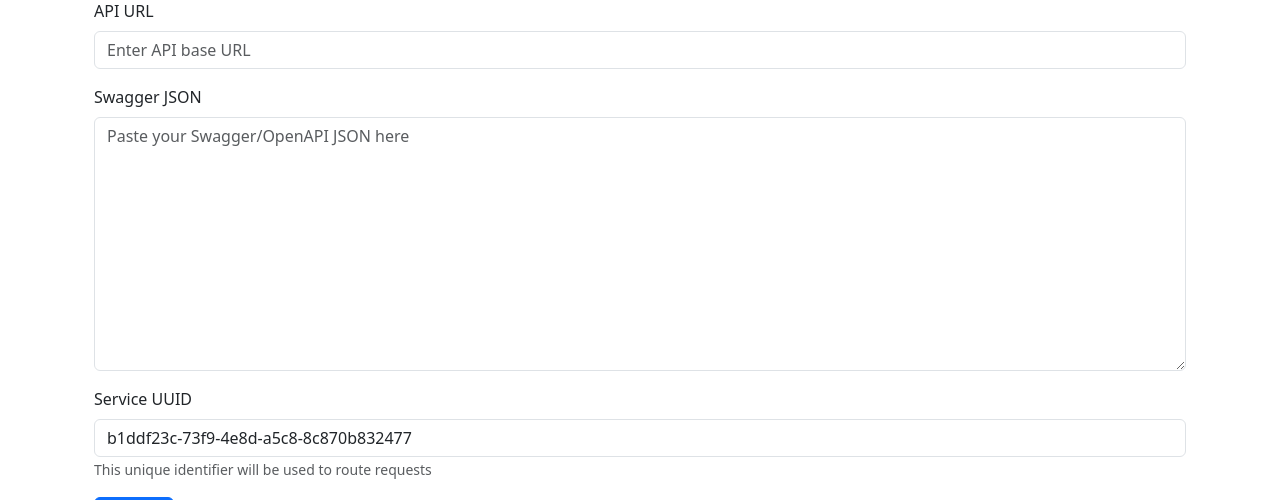
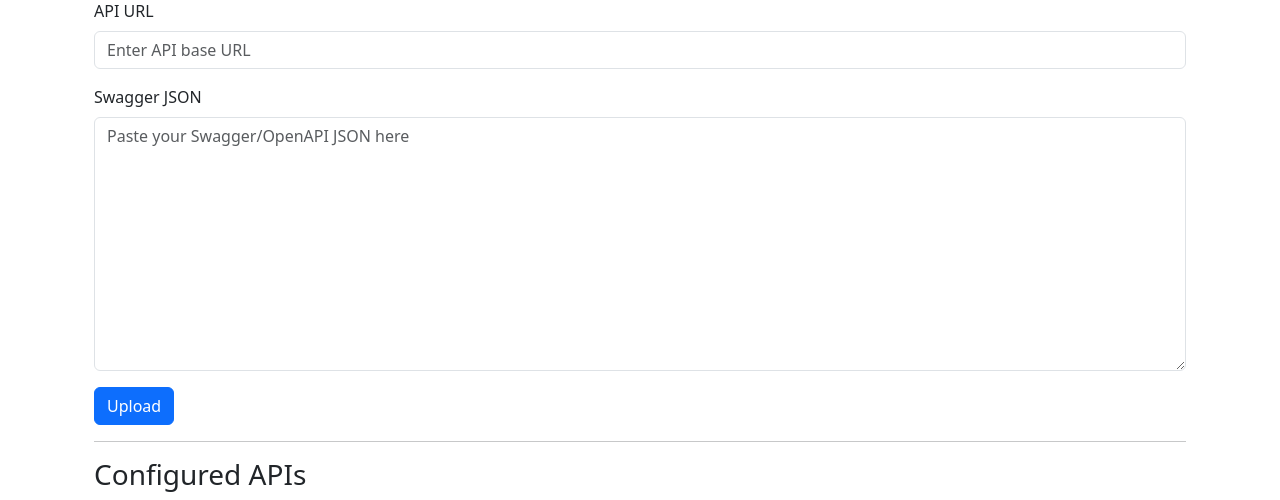
Before and after one commit to w757/anonymization_manager, a Flask app: page / in a window 1280 px wide. Shown: the part 143-643 px from the top of the page. Run offline with Flask 3, Linux system fonts and the light colour scheme; the visitor is signed in with stand-in values (Sample User, id 1); data that the repository does not hold is empty.

Commit message:
general fix

```diff
--- a/Proxy/app.py
+++ b/Proxy/app.py
@@ -4,7 +4,7 @@ import uuid
 from flask import Flask, render_template, request, redirect, url_for, flash, jsonify
 from flask_sqlalchemy import SQLAlchemy
 from models import db, SwaggerAPI, Endpoint, Field, AnonymizationMethod, FieldAnonymization, User
-from forms import SwaggerForm, AnonymizationForm
+from forms import SwaggerForm, AnonymizationForm, RegisterForm
 import json
 #from data_identifier import analyze_field
 import secrets
@@ -71,7 +71,7 @@ def login():
 
 
 
-from forms import RegisterForm  # importuj formularz
+
 
 @app.route('/register', methods=['GET', 'POST'])
 def register():
@@ -82,14 +82,14 @@ def register():
             flash('Username already taken.', 'danger')
             return render_template('register.html', form=form)
 
-        user = User(username=form.username.data, role='user')
+        # Ustaw domyślnie jako user — lub jako admin jeśli chcesz tymczasowo
+        user = User(username=form.username.data, role='admin')  # <- lub 'user'
         user.set_password(form.password.data)
         db.session.add(user)
         db.session.commit()
         flash('User registered successfully!', 'success')
         return redirect(url_for('login'))
     return render_template('register.html', form=form)
-
 
 
 @app.route('/logout', methods=['POST'])
--- a/Proxy/models.py
+++ b/Proxy/models.py
@@ -33,7 +33,6 @@ class SwaggerAPI(db.Model):
 
 
 
-
 class Endpoint(db.Model):
     id = db.Column(db.Integer, primary_key=True)
     swagger_id = db.Column(db.Integer, db.ForeignKey('swagger_api.id'), nullable=False)
--- a/Proxy/templates/edit_anonymization.html
+++ b/Proxy/templates/edit_anonymization.html
@@ -107,9 +107,8 @@
     </div>
 </div>
 
-<!-- SCRIPT Z LOGIKĄ JS -->
 <script>
-// --- KONFIG: Kategorie danych powiązane z metodami ---
+// Kategorie danych powiązane z metodami
 const DATA_CATEGORIES_BY_METHOD = {
     Generalization: [
         {value: "birth_date", label: "Birth date"},
--- a/Proxy/templates/index.html
+++ b/Proxy/templates/index.html
@@ -16,13 +16,6 @@
             <label class="form-label">Swagger JSON</label>
             {{ form.swagger_json(class="form-control", rows="10", placeholder="Paste your Swagger/OpenAPI JSON here") }}
         </div>
-
-        <div class="mb-3">
-            <label class="form-label">Service UUID</label>
-            <input type="text" class="form-control" value="{{ form.service_uuid.data }}" readonly>
-            <small class="text-muted">This unique identifier will be used to route requests</small>
-        </div>
-
         <button type="submit" class="btn btn-primary">Upload</button>
     </form>
 
--- a/Proxy/templates/swagger_details.html
+++ b/Proxy/templates/swagger_details.html
@@ -89,7 +89,6 @@
 </div>
 
 <script>
-// Copy UUID functionality
 document.querySelectorAll('.copy-uuid').forEach(btn => {
     btn.addEventListener('click', function() {
         const uuid = this.getAttribute('data-uuid');
```
Also changed, not shown: API/instance/users.db.
